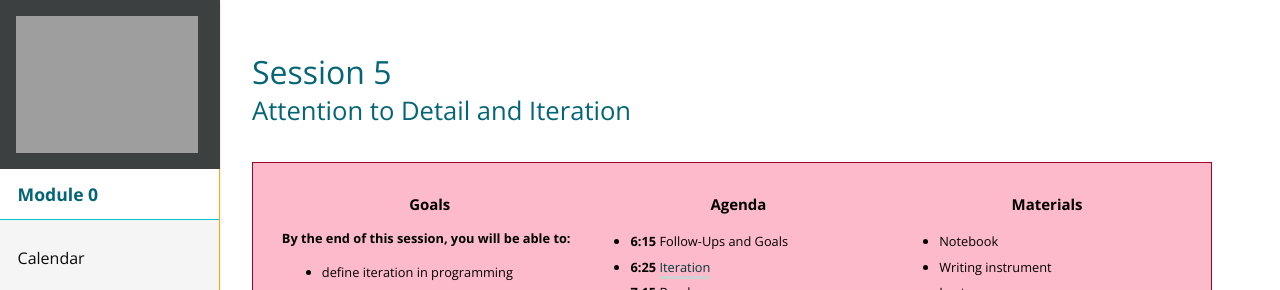
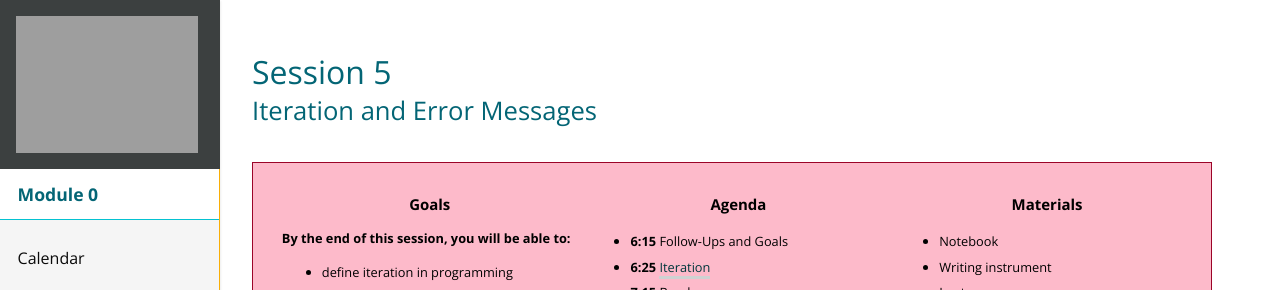
Before and after one commit to turingschool/mod-0-curriculum, a Jekyll site: the page built from session5/index.md, in a window 1280 px wide and 900 px high. Shown: the top 290 px of the window. Built offline with Jekyll 4.4.1, drawn with Linux system fonts in a browser that asks for light colours; nearby versions of some CDN libraries.

Commit message:
Update session 5 subheading

```diff
--- a/session5/index.md
+++ b/session5/index.md
@@ -1,7 +1,7 @@
 ---
 layout: page
 title: Session 5
-subheading: Attention to Detail and Iteration
+subheading: Iteration and Error Messages
 ---
 
 <div class="goals-agenda">
```
